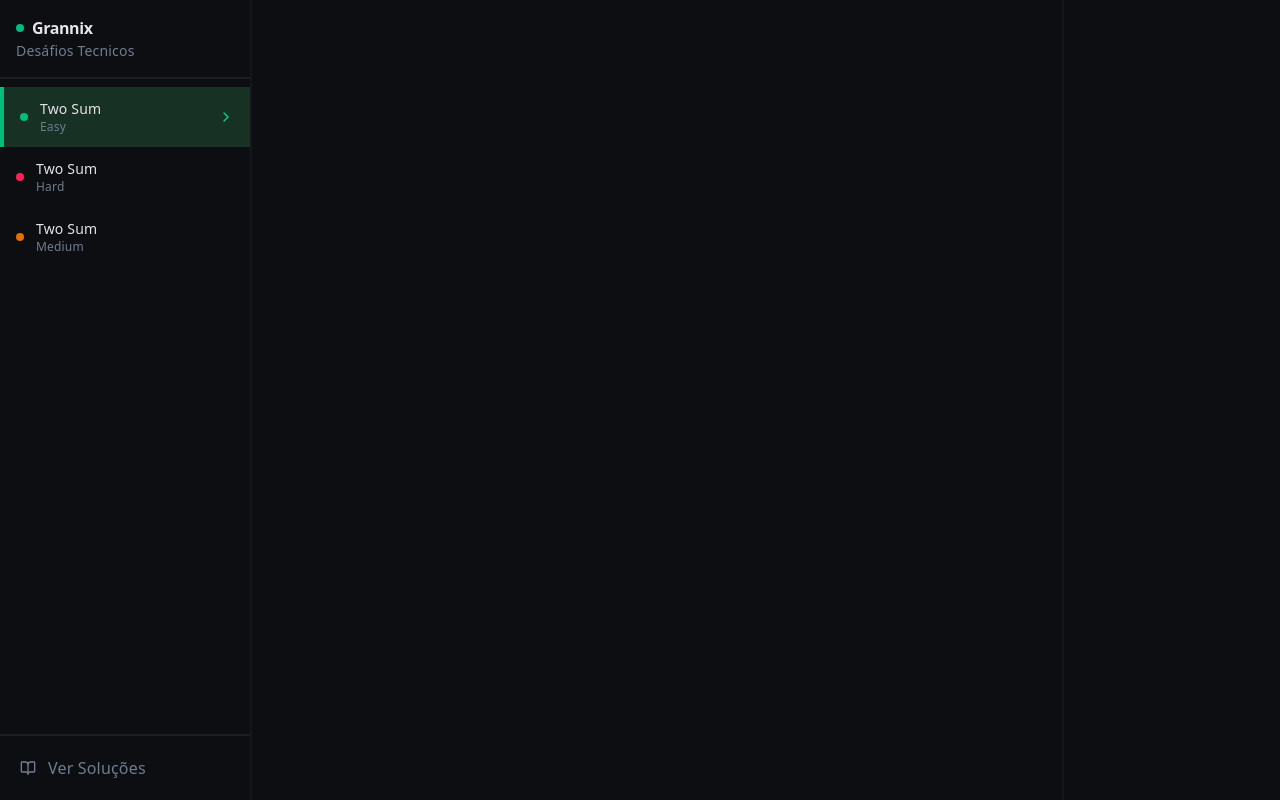
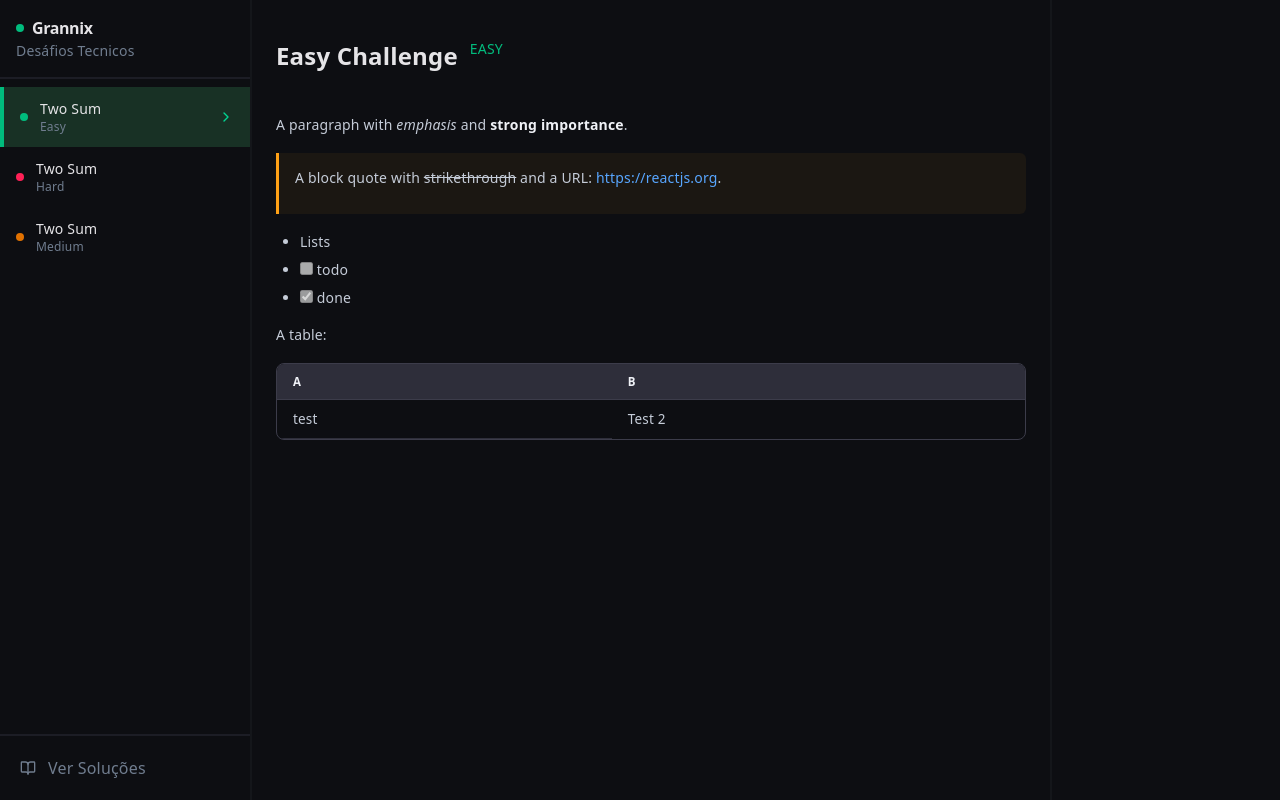
Before and after one commit to Ferreira-gn/GrinNix-frontend, a React (Vite) app: page /home in a window 1280 px wide. Built offline with nearby package versions, Linux system fonts and the light colour scheme.

Commit message:
feat : create the challenger description and add markdown render

```diff
--- /dev/null
+++ b/src/Components/atom/MarkdownRenderer/index.tsx
@@ -0,0 +1,30 @@
+import remarkBreaks from "remark-breaks";
+import remarkMath from "remark-math";
+import remarkGfm from "remark-gfm";
+import rehypeKatex from "rehype-katex";
+import markdownStyleSystem from "./markdownStyleSystem";
+import Markdown from "react-markdown";
+
+interface MarkdownRendererProps {
+  content: string;
+  className?: string;
+}
+
+export function MarkdownRenderer({
+  content,
+  className = "",
+}: MarkdownRendererProps) {
+  return (
+    <div className={`${className}`}>
+      <Markdown
+        remarkPlugins={[remarkGfm, remarkBreaks, remarkMath]}
+        rehypePlugins={[rehypeKatex]}
+        components={markdownStyleSystem}
+      >
+        {content}
+      </Markdown>
+    </div>
+  );
+}
+
+export default MarkdownRenderer;
--- /dev/null
+++ b/src/Components/atom/MarkdownRenderer/markdownStyleSystem.tsx
@@ -0,0 +1,172 @@
+import type { HTMLAttributes, ReactNode } from "react";
+import type { Components } from "react-markdown";
+import { Prism as SyntaxHighlighter } from "react-syntax-highlighter";
+import { oneDark } from "react-syntax-highlighter/dist/cjs/styles/prism";
+
+interface CodeProps extends HTMLAttributes<HTMLElement> {
+  inline?: boolean;
+  className?: string;
+  children?: ReactNode;
+}
+
+const prismOverride: React.CSSProperties = {
+  margin: 0,
+  borderRadius: 0,
+  background: "transparent",
+  fontSize: "13px",
+  lineHeight: "1.75",
+};
+
+const markdownStyleSystem: Components = {
+  h1: ({ children }) => (
+    <h1 className="text-[22px] font-bold text-[#eff1f6] mb-4 leading-snug tracking-tight">
+      {children}
+    </h1>
+  ),
+
+  h2: ({ children }) => (
+    <h2 className="text-[16px] font-semibold text-[#eff1f6] mt-6 mb-3 pb-2 border-b border-[#3c3c4a]">
+      {children}
+    </h2>
+  ),
+
+  h3: ({ children }) => (
+    <h3 className="text-[14px] font-semibold text-[#c5ccd8] mt-5 mb-2">
+      {children}
+    </h3>
+  ),
+
+  h4: ({ children }) => (
+    <h4 className="text-[13px] font-semibold text-[#9ea9ba] mt-4 mb-2 uppercase tracking-wider">
+      {children}
+    </h4>
+  ),
+
+  p: ({ children }) => (
+    <p className="text-[14px] text-[#c5ccd8] leading-[1.8] mb-3">{children}</p>
+  ),
+
+  code: ({ inline, className, children, ...props }: CodeProps) => {
+    const match = /language-(\w+)/.exec(className || "");
+    const language = match ? match[1] : "";
+    const codeString = String(children).replace(/\n$/, "");
+
+    if (inline) {
+      return (
+        <code
+          className="bg-[rgba(239,71,67,0.1)] text-[#ef4743] px-1.5 py-0.5 rounded text-[0.85em] font-mono"
+          {...props}
+        >
+          {children}
+        </code>
+      );
+    }
+
+    return (
+      <div className="relative my-3 rounded-lg overflow-hidden border border-[#3c3c4a] bg-[#1a1a1a]">
+        {language && (
+          <span className="absolute top-0 right-0 bg-[#3c3c4a] text-[#8d8d99] text-[10.5px] font-mono px-3 py-1 rounded-bl-md tracking-wide z-10 select-none">
+            {language}
+          </span>
+        )}
+
+        <SyntaxHighlighter
+          style={oneDark}
+          language={language || "text"}
+          customStyle={prismOverride}
+          showLineNumbers={codeString.split("\n").length > 4}
+          lineNumberStyle={{
+            color: "#4a4a5a",
+            fontSize: "11px",
+            minWidth: "2.2em",
+            paddingRight: "12px",
+            userSelect: "none",
+          }}
+          wrapLines
+          PreTag="div"
+        >
+          {codeString}
+        </SyntaxHighlighter>
+      </div>
+    );
+  },
+
+  strong: ({ children }) => (
+    <strong className="font-semibold text-[#eff1f6]">{children}</strong>
+  ),
+
+  em: ({ children }) => <em className="italic text-[#c5ccd8]">{children}</em>,
+
+  a: ({ href, children }) => (
+    <a
+      href={href}
+      target="_blank"
+      rel="noopener noreferrer"
+      className="text-[#58a6ff] hover:underline underline-offset-2 transition-colors"
+    >
+      {children}
+    </a>
+  ),
+
+  blockquote: ({ children }) => (
+    <blockquote className="border-l-[3px] border-[#ffa116] bg-[rgba(255,161,22,0.06)] rounded-r-md my-4 px-4 py-3 text-[#9ea9ba] text-[13.5px] leading-relaxed">
+      {children}
+    </blockquote>
+  ),
+
+  ul: ({ children }) => (
+    <ul className="list-disc list-outside pl-6 my-2 mb-3 text-[#c5ccd8] text-[14px] space-y-1">
+      {children}
+    </ul>
+  ),
+
+  ol: ({ children }) => (
+    <ol className="list-decimal list-outside pl-6 my-2 mb-3 text-[#c5ccd8] text-[14px] space-y-1">
+      {children}
+    </ol>
+  ),
+
+  li: ({ children }) => (
+    <li className="leading-[1.7] text-[#c5ccd8]">{children}</li>
+  ),
+
+  hr: () => <hr className="border-none border-t border-[#3c3c4a] my-5" />,
+
+  table: ({ children }) => (
+    <div className="overflow-x-auto my-4 rounded-lg border border-[#3c3c4a]">
+      <table className="w-full border-collapse text-[13.5px]">{children}</table>
+    </div>
+  ),
+
+  thead: ({ children }) => <thead className="bg-[#2e2e3a]">{children}</thead>,
+
+  tbody: ({ children }) => <tbody>{children}</tbody>,
+
+  th: ({ children }) => (
+    <th className="px-4 py-2.25 text-left font-semibold text-[11.5px] text-[#eff1f6] uppercase tracking-[0.6px] border-b border-[#3c3c4a]">
+      {children}
+    </th>
+  ),
+
+  td: ({ children }) => (
+    <td className="px-4 py-2.25 text-[#c5ccd8] border-b border-[#2e2e3a] last-of-type:border-b-0 group-last:border-b-0">
+      {children}
+    </td>
+  ),
+
+  tr: ({ children }) => (
+    <tr className="hover:bg-[rgba(255,255,255,0.02)] transition-colors">
+      {children}
+    </tr>
+  ),
+
+  img: ({ src, alt }) => (
+    <img
+      src={src}
+      alt={alt}
+      className="max-w-full rounded-lg border border-[#3c3c4a] my-3"
+    />
+  ),
+};
+
+export default markdownStyleSystem;
--- a/src/Components/molecule/Aside/index.tsx
+++ b/src/Components/molecule/Aside/index.tsx
@@ -8,7 +8,7 @@ const Aside: React.FC = () => {
       className={`
         flex flex-col
         border-r-2 border-r-[#14161A]
-        mr-3 h-dvh max-w-63 w-full
+        h-dvh max-w-63 w-full
       `}
     >
       <div className="flex flex-col p-4 items-start border-b-2 border-b-[#1C1D25]">
--- /dev/null
+++ b/src/Components/molecule/ChallengerDescription/index.tsx
@@ -0,0 +1,35 @@
+import MarkdownRenderer from "../../atom/MarkdownRenderer";
+
+interface ChallengerDescriptionProps {
+  title: string;
+  description: string;
+  difficulty: "EASY" | "MEDIUM" | "HARD";
+}
+
+const ChallengerDescription: React.FC<ChallengerDescriptionProps> = ({
+  title,
+  description,
+  difficulty,
+}) => {
+  return (
+    <div
+      className="
+      flex flex-col
+      max-w-200 w-full h-full max-h-dvh
+      border-r-2 border-r-[#14161A]
+      overflow-y-auto px-6 pt-10 pb-8
+      "
+    >
+      <div className="flex items-center gap-3 mb-10">
+        <h2 className="text-2xl font-bold relative">{title}</h2>
+        <p className="relative -top-2 text-[14px] font-medium text-emerald-500">
+          {difficulty}
+        </p>
+      </div>
+
+      <MarkdownRenderer content={description} />
+    </div>
+  );
+};
+
+export default ChallengerDescription;
--- a/src/Pages/Home/index.tsx
+++ b/src/Pages/Home/index.tsx
@@ -1,24 +1,37 @@
 import type React from "react";
 import Aside from "../../Components/molecule/Aside";
+import ChallengerDescription from "../../Components/molecule/ChallengerDescription";
+import { useState } from "react";
 
 const Home: React.FC = () => {
+  const [markdown] = useState(
+    `A paragraph with *emphasis* and **strong importance**.
+
+   > A block quote with ~strikethrough~ and a URL: https://reactjs.org.
+
+   * Lists
+   * [ ] todo
+   * [x] done
+
+   A table:
+
+   | a | b |
+   | - | - |
+   | test | Test 2 |
+   `,
+  );
+
   return (
     <div className="h-dvh w-dvw flex ">
       <Aside />
 
-      <div
-        className="
-        flex flex-col
-        max-w-200 w-full h-dvh
-        border-r-2 border-r-[#14161A]
-        "
-      >
-        {/*Markdown render*/}
-      </div>
+      <ChallengerDescription
+        title="Easy Challenge"
+        description={markdown}
+        difficulty="EASY"
+      />
 
-      <div>
-        {/*Code runner*/}
-      </div>
+      <div>{/*Code runner*/}</div>
     </div>
   );
 };
```
Also changed, not shown: package.json (+8 -0 lines), 1 other file (tests, documents, lock files or other folders).
